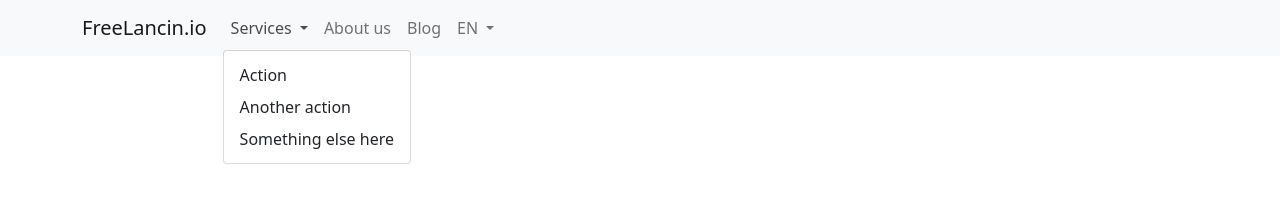
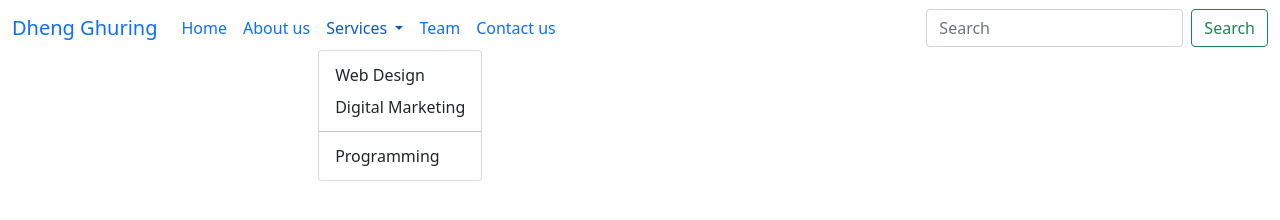
Before and after one commit to dhengGhuring/Bootstrap, a plain HTML site: page practice3/index.html in a window 1280 px wide. Both pictures are taken after a click on the button "Services". Drawn offline with nearby package versions, Linux system fonts and the light colour scheme.

Commit message:
change navbar on index.html

```diff
--- a/practice3/index.html
+++ b/practice3/index.html
@@ -18,42 +18,44 @@
   </head>
   <body>
     <!-- Navbar -->
-    <nav class="navbar navbar-expand-lg navbar-light bg-light">
-      <div class="container">
-        <a class="navbar-brand" href="#">FreeLancin.io</a>
-        <button class="navbar-toggler" type="button" data-bs-toggle="collapse" data-bs-target="#navbarNavDropdown" aria-controls="navbarNavDropdown" aria-expanded="false" aria-label="Toggle navigation">
+    <nav class="navbar navbar-expand-lg">
+      <div class="container-fluid">
+        <a class="navbar-brand" href="#">Dheng Ghuring</a>
+        <button class="navbar-toggler" type="button" data-bs-toggle="collapse" data-bs-target="#navbarSupportedContent" aria-controls="navbarSupportedContent" aria-expanded="false" aria-label="Toggle navigation">
           <span class="navbar-toggler-icon"></span>
         </button>
-        <div class="collapse navbar-collapse" id="navbarNavDropdown">
-          <ul class="navbar-nav">
+        <div class="collapse navbar-collapse" id="navbarSupportedContent">
+          <ul class="navbar-nav me-auto mb-2 mb-lg-0">
+            <li class="nav-item">
+              <a class="nav-link active" aria-current="page" href="#">Home</a>
+            </li>
+            <li class="nav-item">
+              <a class="nav-link" href="#">About us</a>
+            </li>
             <li class="nav-item dropdown">
-              <a class="nav-link dropdown-toggle" href="#" id="navbarDropdownMenuLink" role="button" data-bs-toggle="dropdown" aria-expanded="false"> Services </a>
-              <ul class="dropdown-menu" aria-labelledby="navbarDropdownMenuLink">
-                <li><a class="dropdown-item" href="#">Action</a></li>
-                <li><a class="dropdown-item" href="#">Another action</a></li>
-                <li><a class="dropdown-item" href="#">Something else here</a></li>
+              <a class="nav-link dropdown-toggle" href="#" id="navbarDropdown" role="button" data-bs-toggle="dropdown" aria-expanded="false"> Services </a>
+              <ul class="dropdown-menu" aria-labelledby="navbarDropdown">
+                <li><a class="dropdown-item" href="#">Web Design</a></li>
+                <li><a class="dropdown-item" href="#">Digital Marketing</a></li>
+                <li><hr class="dropdown-divider" /></li>
+                <li><a class="dropdown-item" href="#">Programming</a></li>
               </ul>
             </li>
             <li class="nav-item">
-              <a class="nav-link" aria-current="page" href="#">About us</a>
+              <a class="nav-link active" aria-current="page" href="#">Team</a>
             </li>
             <li class="nav-item">
-              <a class="nav-link" href="#">Blog</a>
-            </li>
-            <li class="nav-item dropdown">
-              <a class="nav-link dropdown-toggle" href="#" id="navbarDropdownMenuLink" role="button" data-bs-toggle="dropdown" aria-expanded="false"> EN </a>
-              <ul class="dropdown-menu" aria-labelledby="navbarDropdownMenuLink">
-                <li><a class="dropdown-item" href="#">Action</a></li>
-                <li><a class="dropdown-item" href="#">Another action</a></li>
-                <li><a class="dropdown-item" href="#">Something else here</a></li>
-              </ul>
+              <a class="nav-link active" aria-current="page" href="#">Contact us</a>
             </li>
           </ul>
+          <form class="d-flex">
+            <input class="form-control me-2" type="search" placeholder="Search" aria-label="Search" />
+            <button class="btn btn-outline-success" type="submit">Search</button>
+          </form>
         </div>
       </div>
     </nav>
     <!-- End Navbar -->
-
     <!-- Optional JavaScript; choose one of the two! -->
 
     <!-- Option 1: Bootstrap Bundle with Popper -->
```
